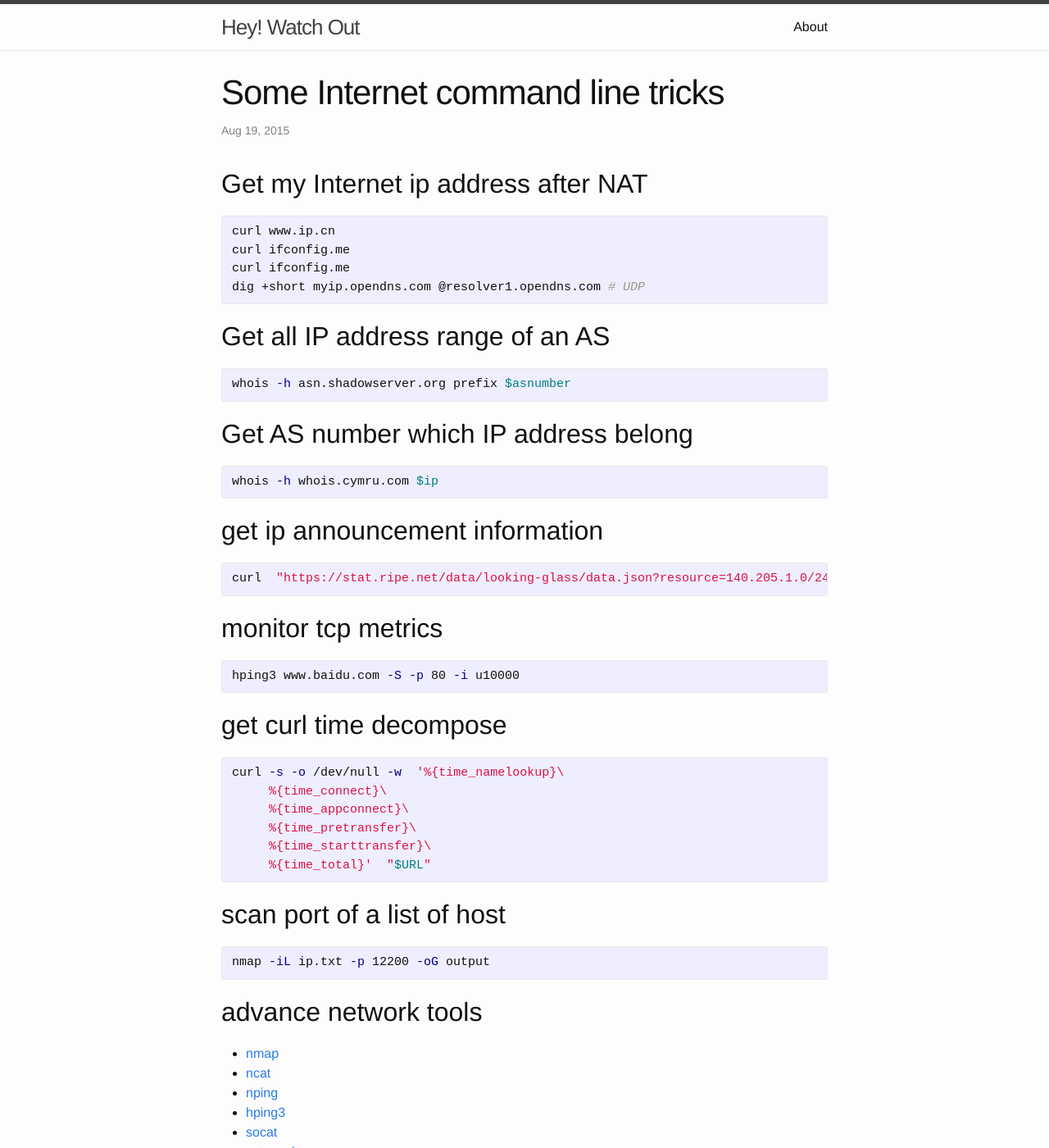
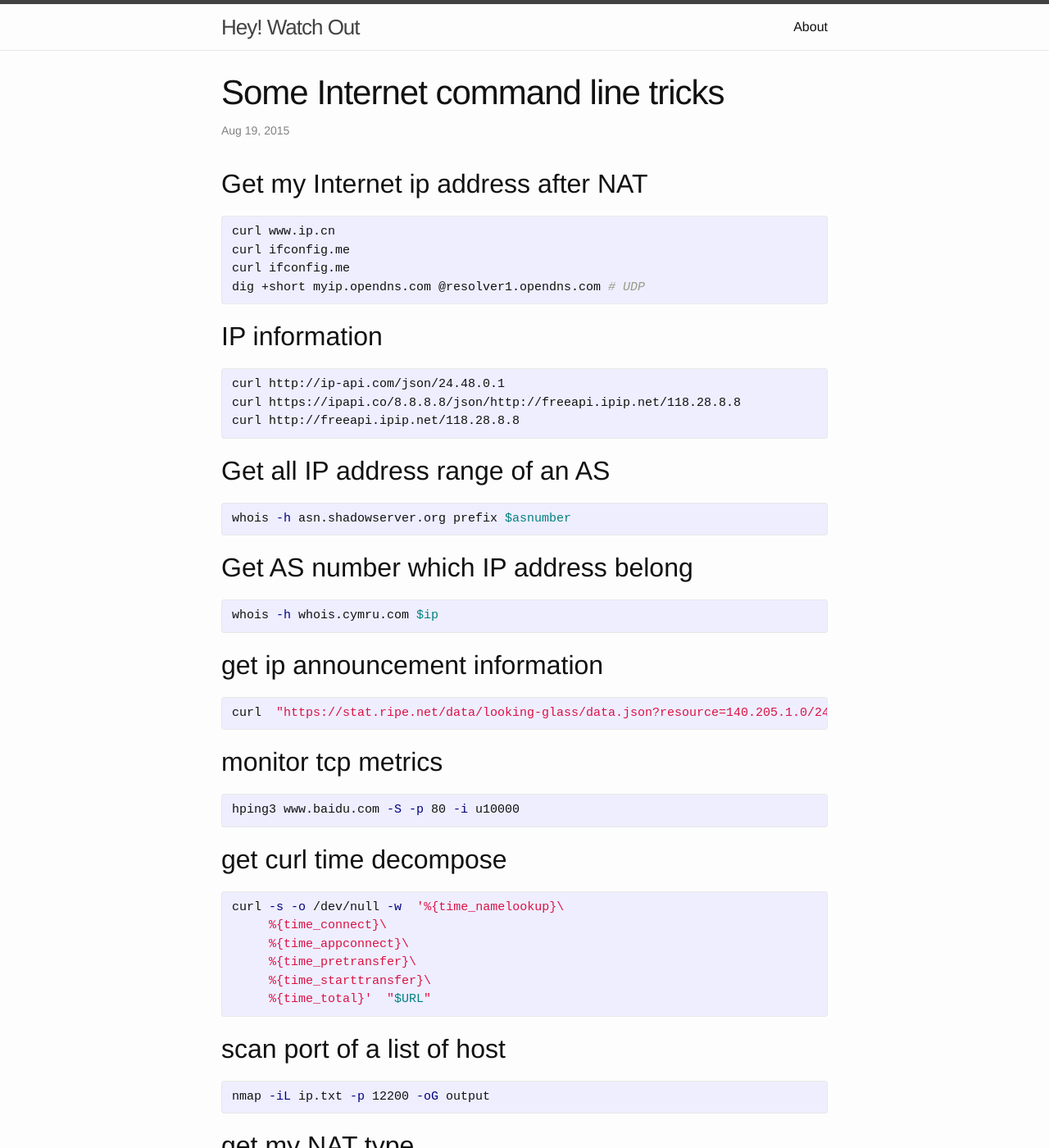
Before and after one commit to pendulm/pendulm.github.io, a Jekyll site: the page built from _posts/2015-08-18-network-cli-trick.markdown, in a window 1280 px wide and 1400 px high. Shown: the whole window at 82% size. Built offline with Jekyll 4.4.1, drawn with Linux system fonts in a browser that asks for light colours; some of the changed text lies outside the part shown.

Commit message:
add network trick

```diff
--- a/_posts/2015-08-18-network-cli-trick.markdown
+++ b/_posts/2015-08-18-network-cli-trick.markdown
@@ -13,12 +13,17 @@ curl ifconfig.me
 dig +short myip.opendns.com @resolver1.opendns.com # UDP
 {% endhighlight %}
 
+## IP information
+{% highlight sh %}
+curl http://ip-api.com/json/24.48.0.1
+curl https://ipapi.co/8.8.8.8/json/http://freeapi.ipip.net/118.28.8.8
+curl http://freeapi.ipip.net/118.28.8.8
+{% endhighlight %}
 
 ## Get all IP address range of an AS
 {% highlight sh %}
 whois -h asn.shadowserver.org prefix $asnumber
 {% endhighlight %}
-
 
 ## Get AS number which  IP address belong
 {% highlight sh %}
@@ -50,6 +55,14 @@ curl -s -o /dev/null -w  '%{time_namelookup}\
 nmap -iL ip.txt -p 12200 -oG output
 {% endhighlight %}
 
+
+## get my NAT type
+{% highlight sh %}
+go-stun -s stun.miwifi.com:3478
+{% endhighlight %}
+[Public STUN server list](https://gist.github.com/mondain/b0ec1cf5f60ae726202e)
+
+
 ## advance network tools
 - [nmap](https://nmap.org/)
 - [ncat](https://nmap.org/ncat/)
```
